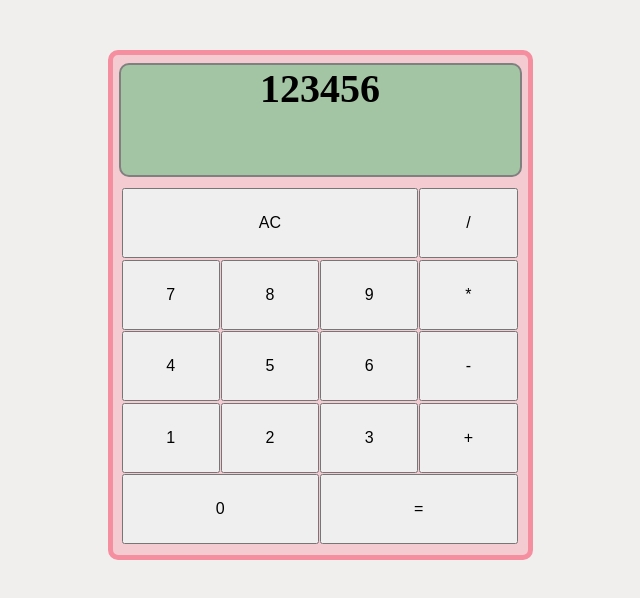
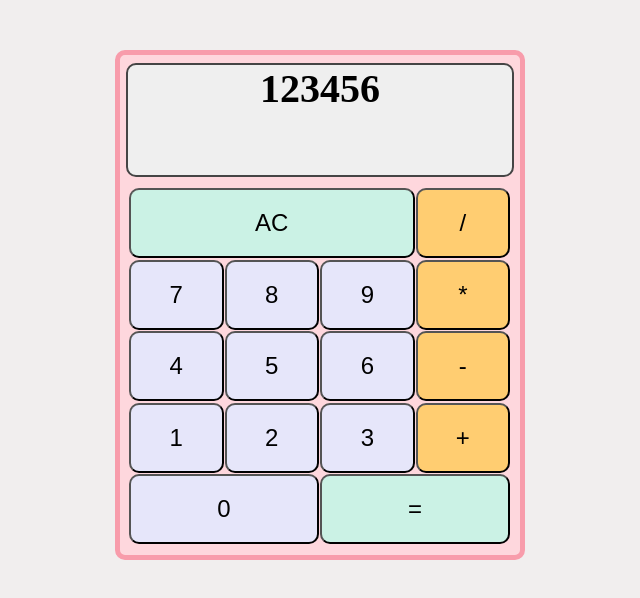
Before and after one commit to monica-c-25/odin-calculator, a plain HTML site: page index.html in a window 1280 px wide. Shown: the whole page, without its empty margins (320-960 px from the left). Drawn offline with Linux system fonts and the light colour scheme.

Commit message:
Create function display to return text content of button clicked

```diff
--- a/javascript.js
+++ b/javascript.js
@@ -25,3 +25,15 @@ function operate(operator,a,b){
         return divide(a,b)
     }
 }
+
+const buttons = document.querySelectorAll("button");
+buttons.forEach(button => button.addEventListener("click", display));
+
+function display() {
+    content = this.textContent;
+    if (typeof (parseInt(content) === "NaN")) {
+        return content;
+    } else {
+        return parseInt(content);
+    }
+}
--- a/style.css
+++ b/style.css
@@ -4,12 +4,12 @@ html {
 
 body {
     height: 500px;
-    width: 415px;
+    width: 400px;
     border-style: solid;
-    border-color: #f58e9f;
+    border-color: #f89cab;
     border-width: 5px;
     border-radius: 10px;
-    background-color: rgb(243, 203, 209);
+    background-color: rgb(254, 215, 221);
     margin: auto;
     margin-top: 50px;
     margin-bottom: 50px;
@@ -18,8 +18,8 @@ body {
 #display {
     height: 110px;
     border-style: solid;
-    border-color: grey;
-    background-color: rgb(164, 197, 164);
+    border-color: rgb(69, 69, 69);
+    background-color: rgb(239, 239, 239);
     border-width: 2px;
     margin: 6px;
     font-size: 40px;
@@ -39,34 +39,44 @@ body {
 #AC {
     width: calc(75% - 1px);
     height: 70px;
-    font-size: medium;
+    font-size: x-large;
     margin-right: 1px;
     margin-bottom: 1.5px;
+    border-radius: 10px;
+    background-color: rgb(203, 242, 229);
 }
 
 .operator {
     height: 70px;
     width: 24.75%;
-    font-size: medium;
+    font-size: x-large;
+    border-radius: 10px;
+    background-color: rgb(255, 205, 113);
 }
 
 .button {
     height: 70px;
     width: 24.75%;
-    font-size: medium;
+    font-size: x-large;
     margin-right: 1px;
     margin-bottom: 1.5px;
+    border-radius: 10px;
+    background-color: lavender;
 }
 
 #zero {
     height: 70px;
     width: 49.75%;
-    font-size: medium;
+    font-size: x-large;
     margin-right: 1px;
+    border-radius: 10px;
+    background-color: lavender;
 }
 
 #equal {
     height: 70px;
     width: 49.75%;
-    font-size: medium;
+    font-size: x-large;
+    border-radius: 10px;
+    background-color: rgb(203, 242, 229);
 }
```
